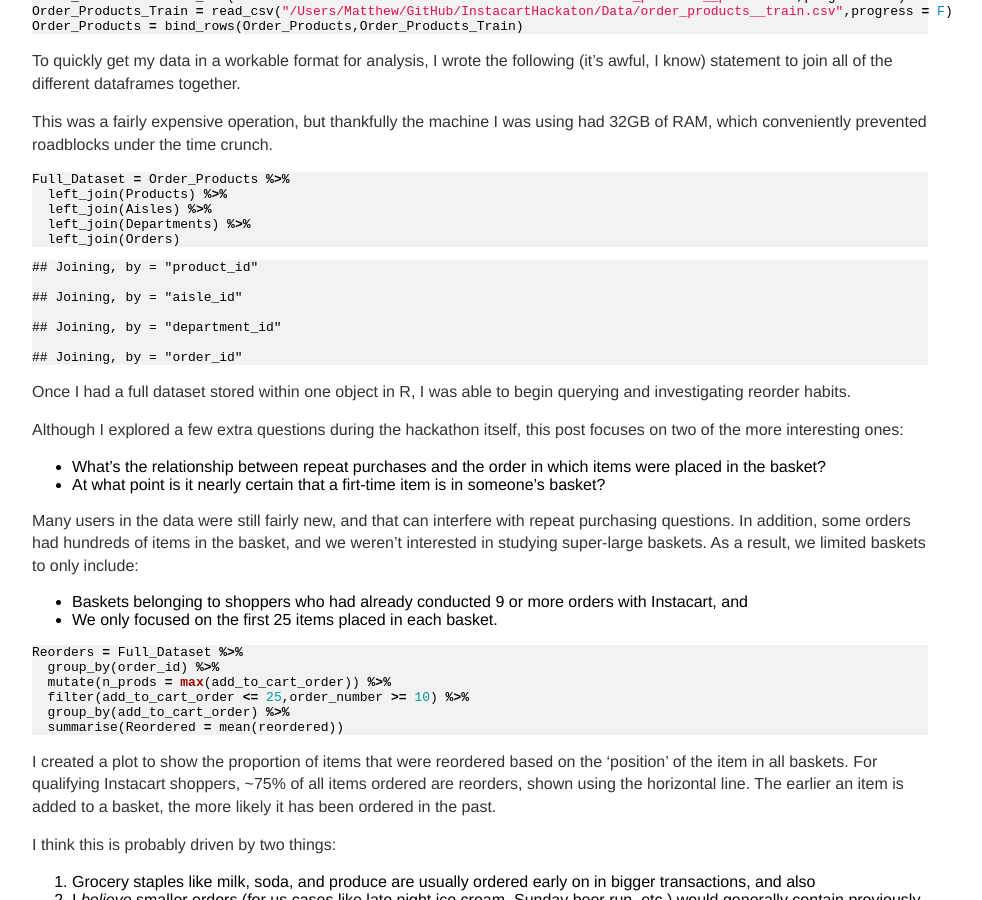
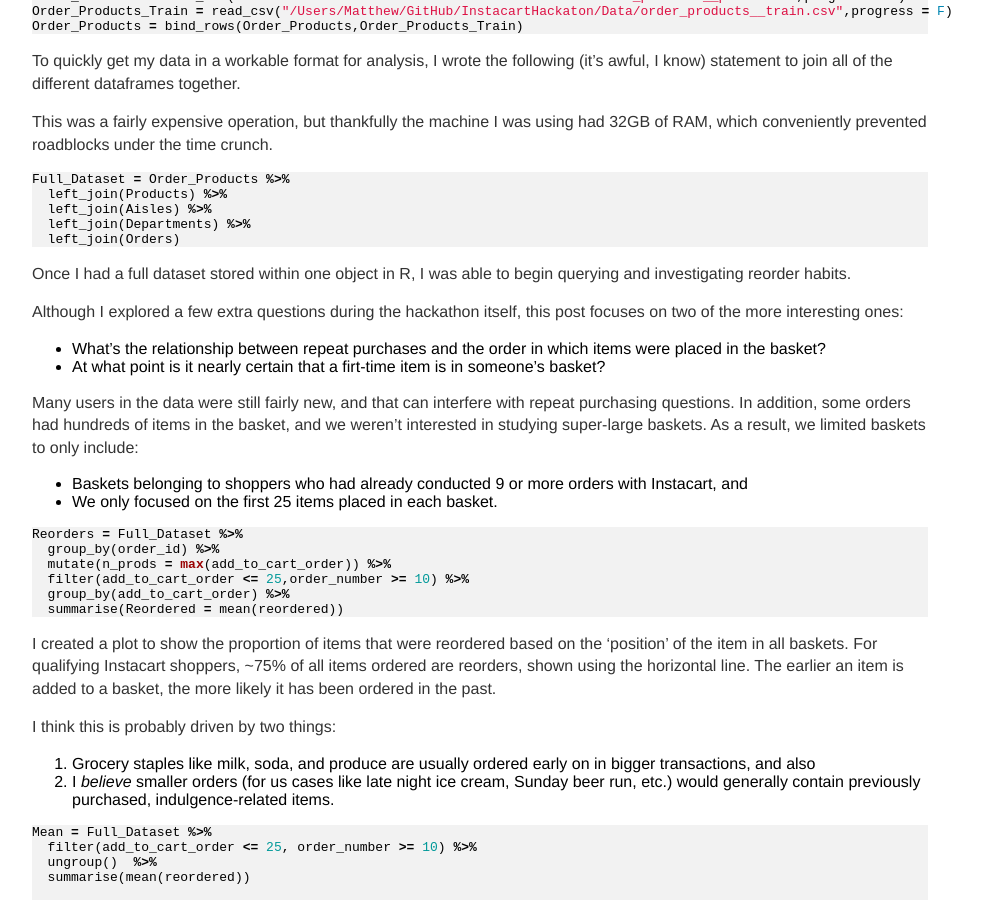
Before and after one commit to MatthewBrower/matthewbrower.github.io, a Jekyll site: the page built from _posts/2017-08-03-Instacart-Data-Analysis.md, in a window 1280 px wide and 900 px high, scrolled down 650 px. Shown: the whole window, without its empty margins (160-1142 px from the left). Built offline with Jekyll 4.4.1, drawn with Linux system fonts in a browser that asks for light colours; our own code applies the rules of GitHub Pages for plain Markdown files.

Commit message:
Update 2017-08-03-Instacart-Data-Analysis.md

````diff
--- a/_posts/2017-08-03-Instacart-Data-Analysis.md
+++ b/_posts/2017-08-03-Instacart-Data-Analysis.md
@@ -38,14 +38,6 @@ Full_Dataset = Order_Products %>%
   left_join(Departments) %>%
   left_join(Orders)
 ```
-
-    ## Joining, by = "product_id"
-
-    ## Joining, by = "aisle_id"
-
-    ## Joining, by = "department_id"
-
-    ## Joining, by = "order_id"
 
 Once I had a full dataset stored within one object in R, I was able to begin querying and investigating reorder habits.
 
````
